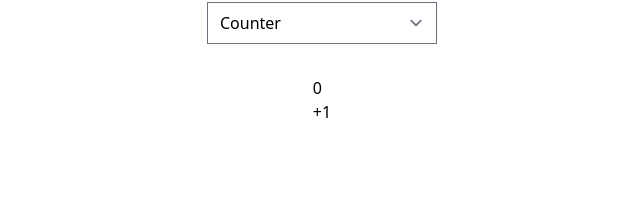
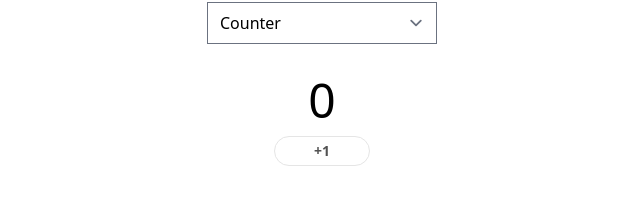
Before and after one commit to tlent/7guis-react, a React (Vite) app: page / in a window 1280 px wide. Shown: the part 114-318 px from the top of the page, without its empty margins (318-958 px from the left). Built offline with nearby package versions, Linux system fonts and the light colour scheme.

Commit message:
Add styles to Counter

```diff
--- a/src/GUIs/Counter.tsx
+++ b/src/GUIs/Counter.tsx
@@ -5,8 +5,13 @@ export default function Counter() {
 
   return (
     <>
-      <div>{count}</div>
-      <button onClick={() => setCount((c) => c + 1)}>+1</button>
+      <div className="mb-3 text-center text-5xl">{count}</div>
+      <button
+        onClick={() => setCount((c) => c + 1)}
+        className="mx-auto w-24 rounded-full border border-neutral-200 px-4 py-1 text-sm font-semibold text-neutral-600 hover:border-transparent hover:bg-neutral-600 hover:text-white focus:outline-none focus:ring-2 focus:ring-blue-600"
+      >
+        +1
+      </button>
     </>
   );
 }
```
